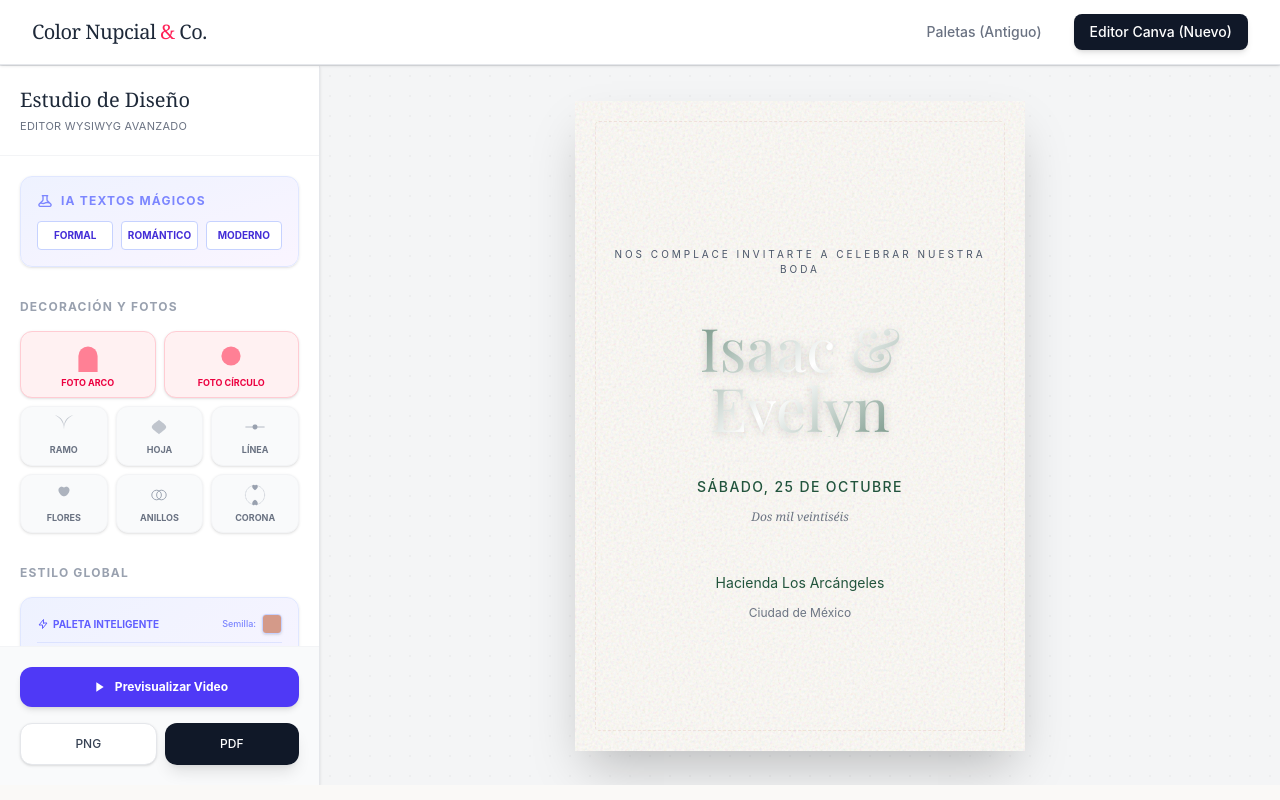
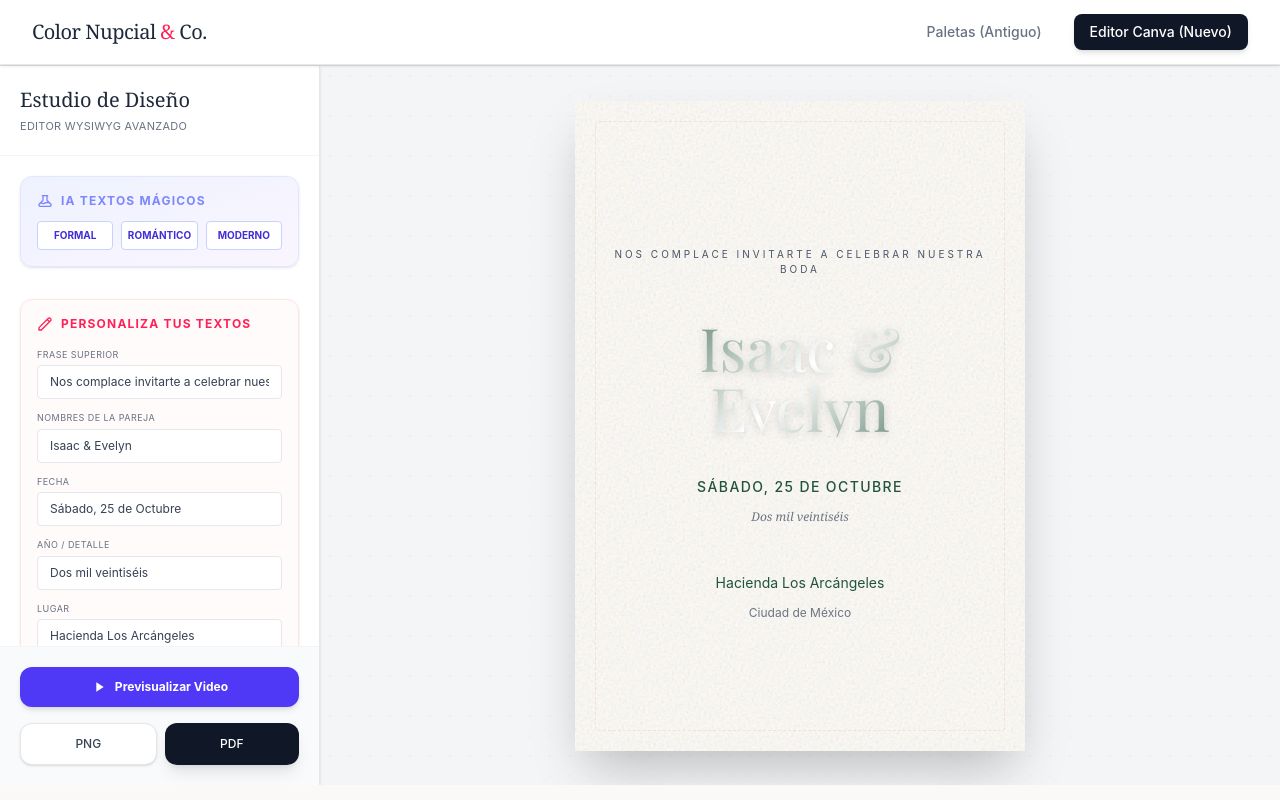
Before and after one commit to IsaacOchoa-crypto/Color-Nupcial, a React (Vite) app: page / in a window 1280 px wide. Both pictures are taken after a click on the button "Editor Canva (Nuevo)". Built offline with nearby package versions, Linux system fonts and the light colour scheme; a web font is replaced by a local one.

Commit message:
feat: Add dynamic text customization form to Editor sidebar

```diff
--- a/src/Editor.jsx
+++ b/src/Editor.jsx
@@ -393,6 +393,90 @@ const Editor = ({ customTemplates = [], setCustomTemplates }) => {
     }
   };
 
+  const renderTextInputs = () => {
+    const templateFields = {
+      botanical: [
+        { key: 'botanicalIntro', label: 'Frase Superior' },
+        { key: 'names', label: 'Nombres de la Pareja' },
+        { key: 'date', label: 'Fecha' },
+        { key: 'year', label: 'Año / Detalle' },
+        { key: 'location', label: 'Lugar' },
+        { key: 'city', label: 'Ciudad' },
+      ],
+      minimal: [
+        { key: 'minimalTitle', label: 'Título Principal' },
+        { key: 'names', label: 'Nombres' },
+        { key: 'minimalDate', label: 'Fecha (Corta)' },
+        { key: 'minimalTime', label: 'Hora' },
+        { key: 'minimalLocation', label: 'Salón / Ubicación' },
+      ],
+      'photo-frame': [
+        { key: 'photoIntro', label: 'Frase Superior' },
+        { key: 'names', label: 'Nombres' },
+        { key: 'photoAction', label: 'Mensaje' },
+        { key: 'photoDateBox', label: 'Fecha Destacada' },
+        { key: 'photoTimeBox', label: 'Hora' },
+        { key: 'photoLocation', label: 'Lugar' },
+      ],
+      boho: [
+        { key: 'bohoIntro', label: 'Frase Superior' },
+        { key: 'names', label: 'Nombres' },
+        { key: 'date', label: 'Fecha' },
+        { key: 'year', label: 'Año / Detalle' },
+        { key: 'location', label: 'Lugar' },
+        { key: 'city', label: 'Ciudad' },
+      ],
+      classic: [
+        { key: 'classicInitials', label: 'Iniciales' },
+        { key: 'botanicalIntro', label: 'Frase Superior' },
+        { key: 'names', label: 'Nombres' },
+        { key: 'date', label: 'Fecha' },
+        { key: 'location', label: 'Lugar' },
+      ],
+      'avant-garde': [
+        { key: 'avantGardeLabel', label: 'Etiqueta' },
+        { key: 'names', label: 'Nombres (Corto)' },
+        { key: 'date', label: 'Fecha' },
+        { key: 'location', label: 'Lugar' },
+        { key: 'city', label: 'Ciudad' },
+      ]
+    };
+
+    let fields = templateFields[activeTemplate] || [
+      { key: 'names', label: 'Nombres de la Pareja' },
+      { key: 'date', label: 'Fecha' }
+    ];
+
+    if (activeTemplate.startsWith('custom-')) {
+      fields = [
+        { key: 'names', label: 'Nombres de la Pareja' },
+        { key: 'date', label: 'Fecha' }
+      ];
+    }
+
+    return (
+      <div className="mb-8 p-4 bg-rose-50/30 rounded-xl border border-rose-100 shadow-sm">
+        <h3 className="text-xs font-bold uppercase tracking-widest text-rose-500 mb-4 flex items-center gap-2">
+          <svg className="w-4 h-4" fill="none" stroke="currentColor" viewBox="0 0 24 24"><path strokeLinecap="round" strokeLinejoin="round" strokeWidth={2} d="M15.232 5.232l3.536 3.536m-2.036-5.036a2.5 2.5 0 113.536 3.536L6.5 21.036H3v-3.572L16.732 3.732z" /></svg>
+          Personaliza tus Textos
+        </h3>
+        <div className="flex flex-col gap-3">
+          {fields.map(f => (
+            <div key={f.key}>
+              <label className="block text-[9px] uppercase tracking-wider text-gray-500 mb-1">{f.label}</label>
+              <input
+                type="text"
+                value={texts[f.key]}
+                onChange={(e) => setTexts({...texts, [f.key]: e.target.value})}
+                className="w-full bg-white border border-gray-200 rounded px-3 py-2 text-xs text-gray-700 focus:outline-none focus:border-rose-400 focus:ring-1 focus:ring-rose-400 transition-shadow"
+              />
+            </div>
+          ))}
+        </div>
+      </div>
+    );
+  };
+
   return (
     <div className="flex flex-col lg:flex-row lg:h-[calc(100vh-80px)] bg-gray-50 border-t border-gray-200 lg:overflow-hidden min-h-[calc(100vh-80px)]">
       {/* Input invisible para los marcos fotográficos */}
@@ -421,6 +505,9 @@ const Editor = ({ customTemplates = [], setCustomTemplates }) => {
               <button onClick={() => applyMagicText('modern')} className="flex-1 bg-white border border-indigo-200 text-indigo-700 py-1.5 rounded text-[10px] font-bold uppercase hover:bg-indigo-100 transition-colors">Moderno</button>
             </div>
           </div>
+
+          {/* FORMULARIO DE TEXTOS DINÁMICO */}
+          {renderTextInputs()}
 
           <h3 className="text-xs font-bold uppercase tracking-widest text-gray-400 mb-4">Decoración y Fotos</h3>
 
```
